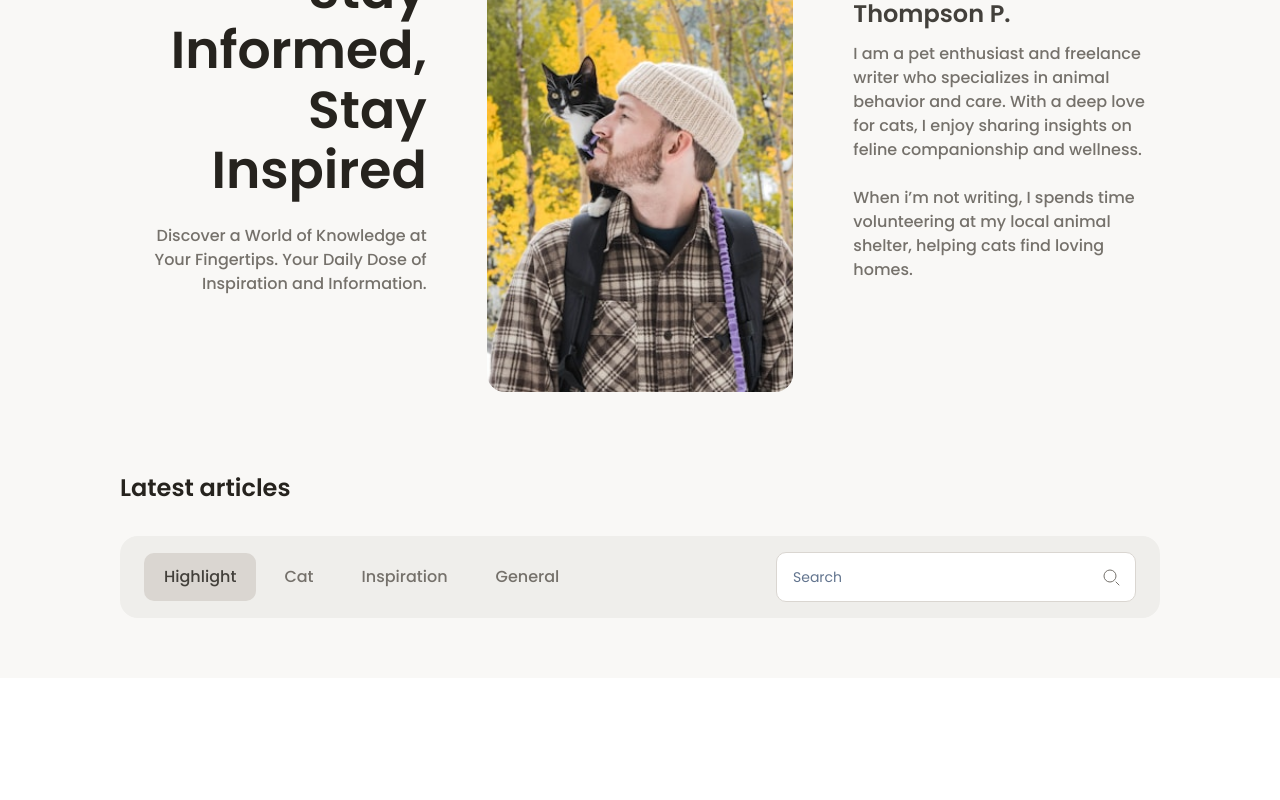
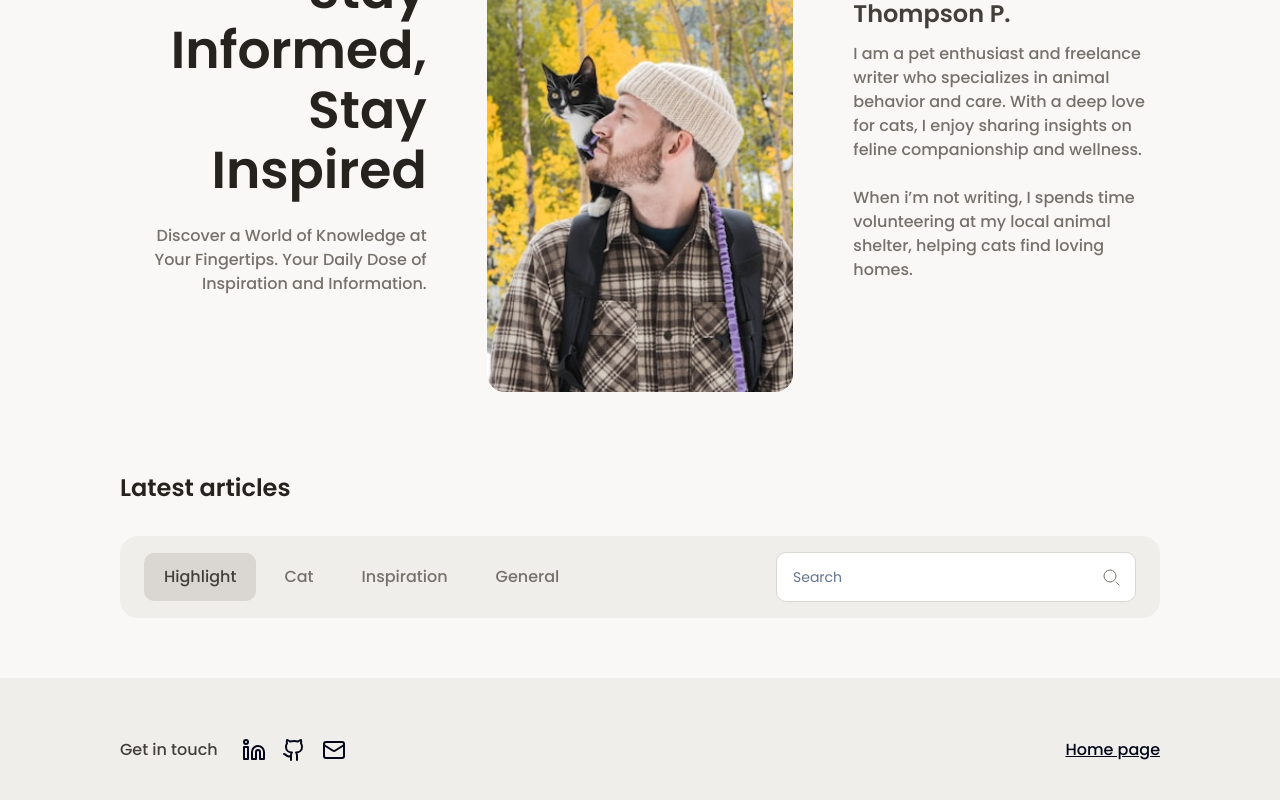
Before and after one commit to bosstnk/Route-Boss-Blog, a React (Vite) app: page / in a window 1280 px wide. Shown: the part 280-1080 px from the top of the page. Before the commit the page ends 958 px from the top, so only its background shows below. Built offline with nearby package versions, Linux system fonts and the light colour scheme; a web font is replaced by a local one.

Commit message:
feat: add Footer component and integrate it into App component

```diff
--- a/src/App.jsx
+++ b/src/App.jsx
@@ -1,6 +1,7 @@
 import './App.css'
 import NavBar from './components/NavBar'
 import LandingPage from './components/LandingPage'
+import Footer from './components/Footer';
 
 
 function App() {
@@ -8,6 +9,7 @@ function App() {
     <>
       <NavBar />
       <LandingPage />
+      <Footer />
     </>
   );
 }
--- /dev/null
+++ b/src/components/Footer.jsx
@@ -0,0 +1,19 @@
+import { Linkedin,Github,Mail } from 'lucide-react';
+
+function Footer() {
+    return (
+        <div className="w-full px-[7.5rem] py-[3.75rem] bg-base-brown-200 flex flex-row justify-between">
+            <div className="flex flex-row gap-6">
+                <p className="text-body-1 leading-6 text-base-brown-500">Get in touch</p>
+                <div className="flex flex-row gap-4">
+                    <Linkedin />
+                    <Github />
+                    <Mail />
+                </div>
+            </div>
+            <button className="text-body-1 underline">Home page</button>
+        </div>
+    )
+}
+
+export default Footer;
```
